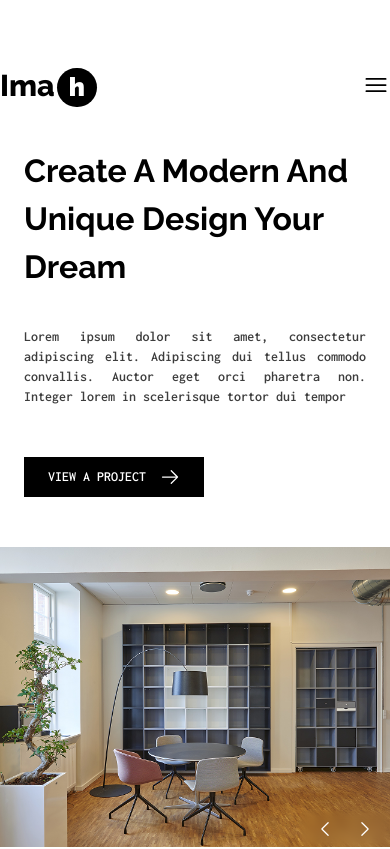
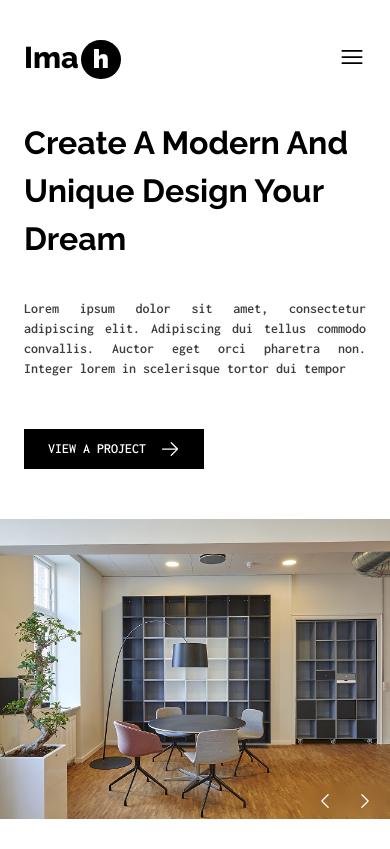
Before and after one commit to tannaznamdar/Architecture-Landing-Page, a React (Vite) app: page / in a window 390 px wide. Shown: the top 849 px of the page. Built offline with nearby package versions, Linux system fonts and the light colour scheme.

Commit message:
Responsive- header

```diff
--- a/src/components/header/Header.jsx
+++ b/src/components/header/Header.jsx
@@ -26,7 +26,7 @@ export default function Header() {
   ];
 
   return (
-    <header className="container mx-auto mt-7">
+    <header className="container mx-auto lg:px-0 px-6 lg:mt-7">
       <div className="flex items-center justify-between py-10">
         <Logo />
         <MenuList menuList={menuList} />
```
